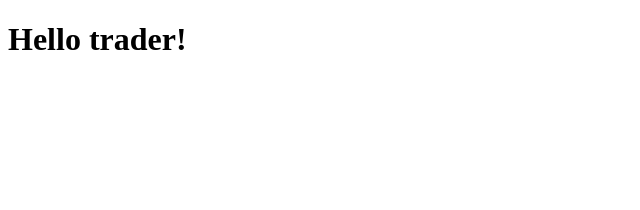
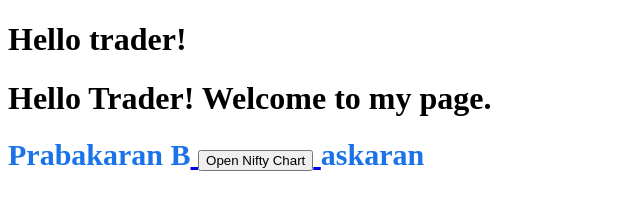
Before and after one commit to prababas227/inline, a plain HTML site: page index.html in a window 1280 px wide. Shown: the whole page, without its empty margins (0-640 px from the left). Drawn offline with Linux system fonts and the light colour scheme.

Commit message:
Update index.html

```diff
--- a/index.html
+++ b/index.html
@@ -7,3 +7,7 @@
     <h1>Hello trader!</h1>
 </body>
 </html>
+<h1>Hello Trader! Welcome to my page.</h1>
+<span style="color: #1a73e8; font-weight: bold; font-size: 30px;">Prabakaran B<a href="https://www.nseindia.com/" target="_blank">
+    <button>Open Nifty Chart</button>
+</a>askaran</span>
```
